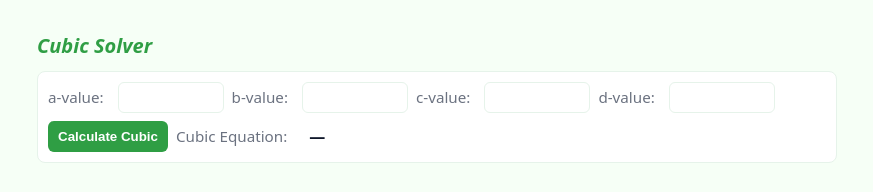
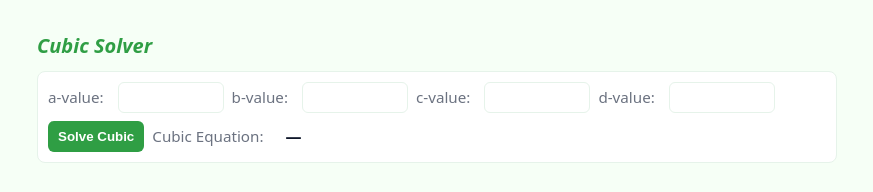
Before and after one commit to Satisficed/Assignment-2-HTML-CSS-and-Vanilla-JS, a website built with Vite: page index.html in a window 1280 px wide. Shown: the top 192 px of the page, without its empty margins (203-1076 px from the left). Built offline with nearby package versions, Linux system fonts and the light colour scheme.

Commit message:
Button rename

```diff
--- a/index.html
+++ b/index.html
@@ -19,7 +19,7 @@
         <input type="number" id="c" name="c" required />
         <label for="d"> d-value: </label>
         <input type="number" id="d" name="d" required />
-        <button type="submit">Calculate Cubic</button>
+        <button type="submit">Solve Cubic</button>
         <label for="result">Cubic Equation: </label>
         <span id="result" class="result-text">—</span>
       </form>
```
